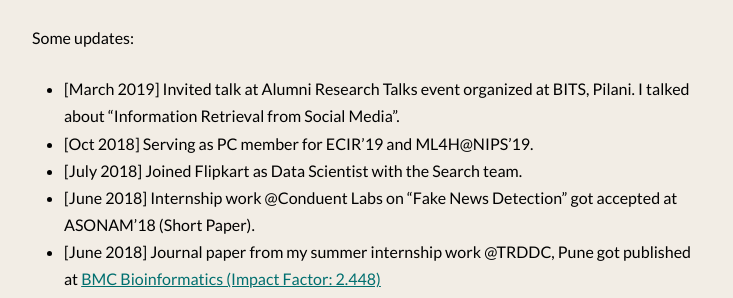
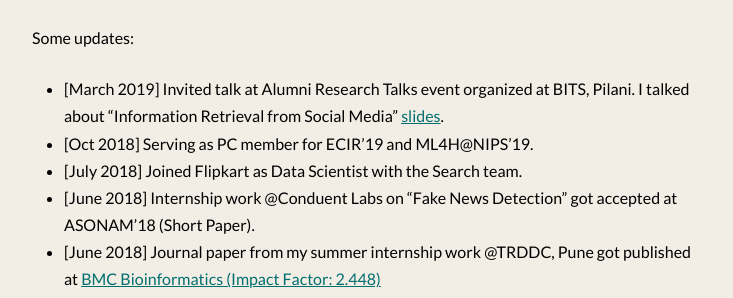
Before and after one commit to shashankg7/shashankg7.github.io, a Jekyll site: the page built from index.md, in a window 1280 px wide. Shown: the part 510-808 px from the top of the page, without its empty margins (272-1005 px from the left). Built offline with Jekyll 4.4.1, drawn with Linux system fonts in a browser that asks for light colours; nearby versions of some CDN libraries.

Commit message:
Update index.md

```diff
--- a/index.md
+++ b/index.md
@@ -14,7 +14,7 @@
 
 Some updates:
 
-* [March 2019] Invited talk at Alumni Research Talks event organized at BITS, Pilani. I talked about "Information Retrieval from Social Media".
+* [March 2019] Invited talk at Alumni Research Talks event organized at BITS, Pilani. I talked about "Information Retrieval from Social Media" [slides](https://docs.google.com/presentation/d/1waACjQVOiorrI6wtdGX1ataYaQVMKCqQGT2We69y19w/edit#slide=id.g5459ed153a_0_29).
 * [Oct 2018] Serving as PC member for ECIR'19 and ML4H@NIPS'19.
 * [July 2018] Joined Flipkart as Data Scientist with the Search team.
 * [June 2018] Internship work @Conduent Labs on "Fake News Detection" got accepted at ASONAM'18 (Short Paper).
```
